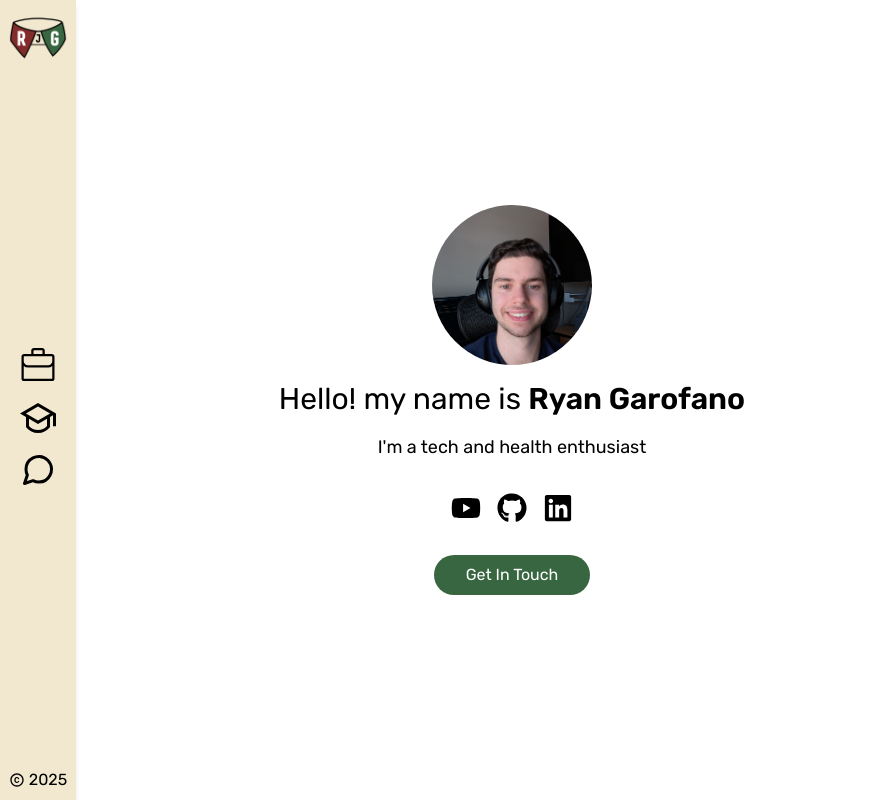
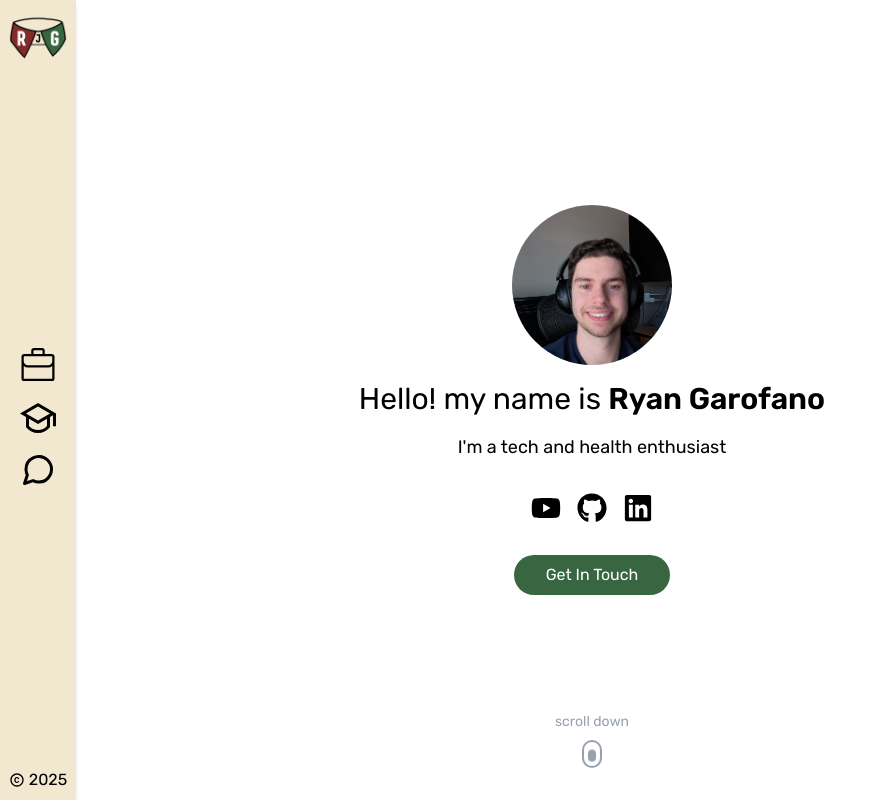
Before and after one commit to rgarofano/website, a React (Vite) app: page / in a window 1280 px wide. Shown: the whole page, without its empty margins (0-877 px from the left). Built offline with nearby package versions, Linux system fonts and the light colour scheme.

Commit message:
Add scroll indicator

```diff
--- a/src/App.tsx
+++ b/src/App.tsx
@@ -7,7 +7,7 @@ function App() {
     return (
         <div>
             <Sidebar />
-            <main>
+            <main className="ml-20">
                 <Home />
                 <About />
                 <Contact />
--- a/src/components/Home.tsx
+++ b/src/components/Home.tsx
@@ -1,5 +1,6 @@
 import Selfie from "../assets/selfie.jpg";
 import Button from "./Button";
+import ScrollDown from "./ScrollDown";
 import SocialLinks from "./SocialLinks";
 
 function Home() {
@@ -12,13 +13,16 @@ function Home() {
                     alt="Ryan Garofano"
                 />
                 <h1 className="text-3xl">
-                    Hello! my name is {}
+                    <span className="hidden sm:inline">Hello! my name is {}</span>
                     <span className="font-semibold">Ryan Garofano</span>
                 </h1>
-                <span className="text-lg">I'm a tech and health enthusiast</span>
+                <span className="text-lg">
+                    <span className="hidden sm:inline">I'm a {}</span>tech and health enthusiast
+                </span>
                 <SocialLinks />
                 <Button text="Get In Touch" />
             </div>
+            <ScrollDown />
         </section>
     );
 }
--- /dev/null
+++ b/src/components/ScrollDown.tsx
@@ -0,0 +1,14 @@
+function ScrollDown() {
+    return (
+        <div className="absolute bottom-8 text-gray-400">
+            <a href="#about" className="flex flex-col items-center gap-2">
+                <span className="text-sm">scroll down</span>
+                <span className="relative w-5 h-7 border-2 border-gray-400 rounded-2xl">
+                    <span className="absolute top-2 left-1 w-2 h-3 bg-gray-400 rounded-full animate-bounce" />
+                </span>
+            </a>
+        </div>
+    );
+}
+
+export default ScrollDown;
```
